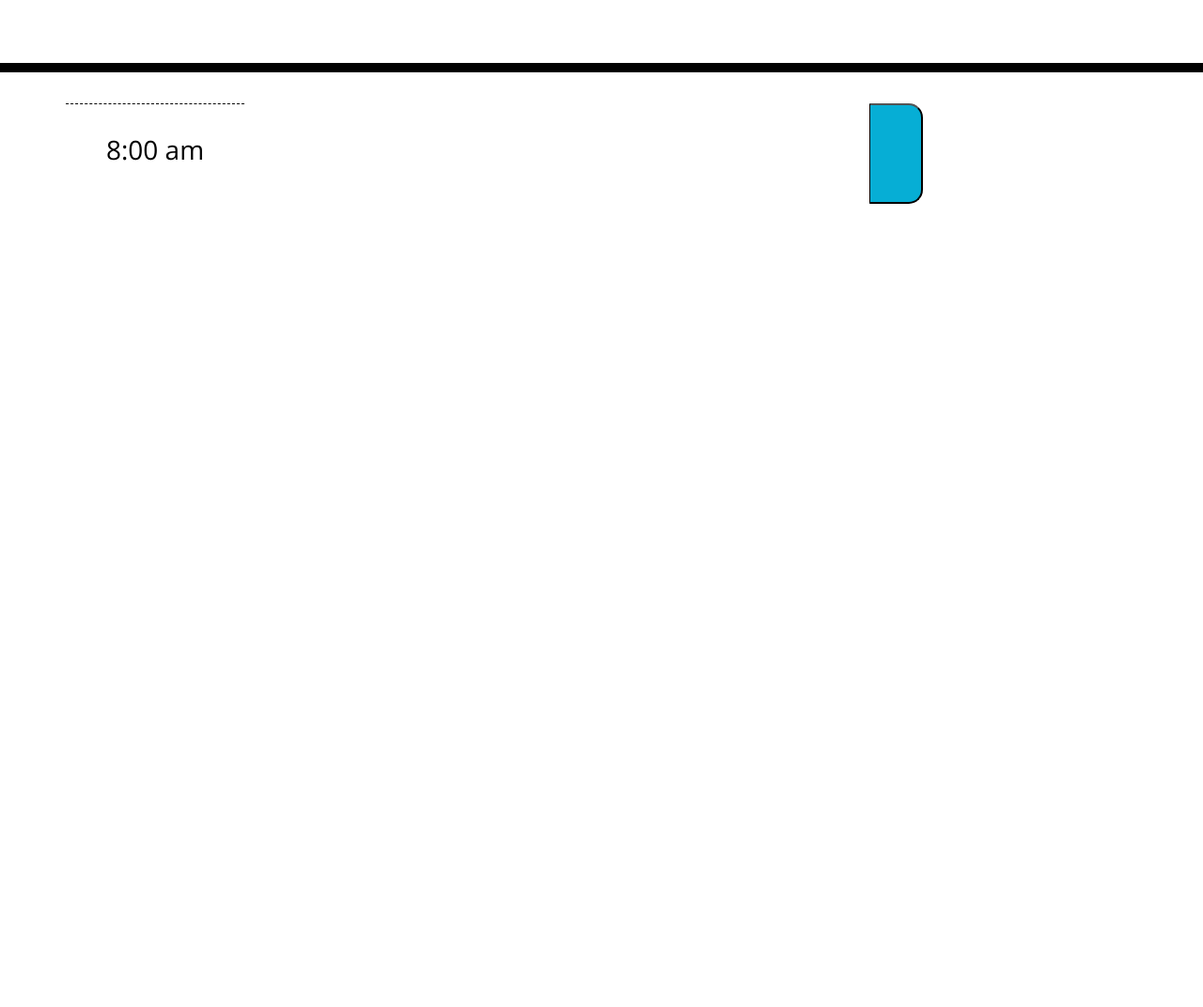
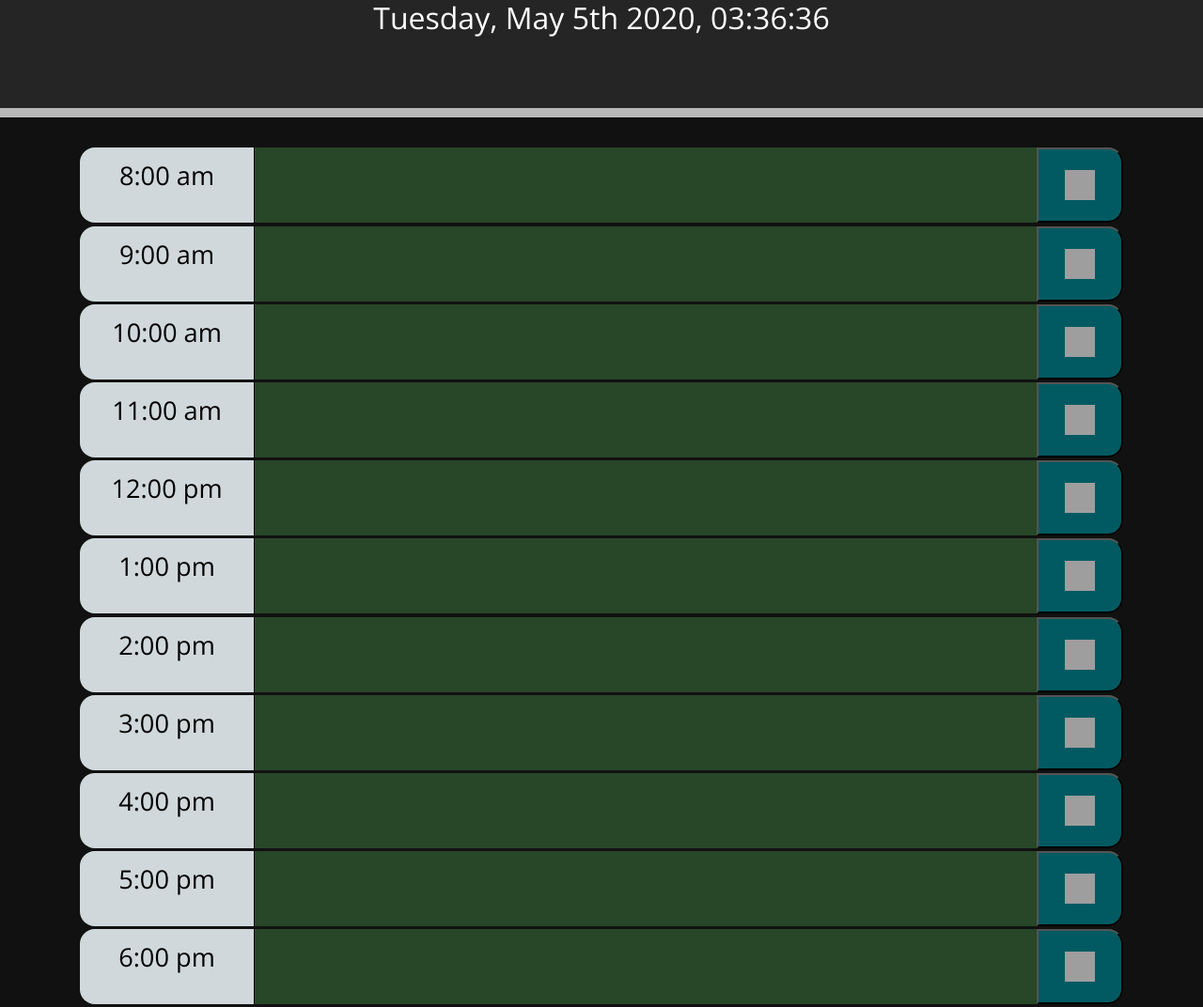
Before and after one commit to Ashaw916/scheduler, a plain HTML site: page index.html in a window 1280 px wide. Shown: the part 191-1263 px from the top of the page at 94% size. Before the commit the page ends 800 px from the top, so only its background shows below. Drawn offline with nearby package versions, Linux system fonts and the light colour scheme; grey boxes are pictures that could not be loaded.

Commit message:
added all functionality and structure

```diff
--- a/Assets/css/style.css
+++ b/Assets/css/style.css
@@ -2,66 +2,77 @@ body {
   font-family: 'Open Sans', sans-serif;
   font-size: 16px;
   line-height: 1;
+  background-color: #111111;
+  color: white;
 }
 
 textarea{
   background: transparent;
   border: none;
   resize: none;
-  color: #000000;
+  color: #ffffff;
   border-left: 1px solid black;
   padding: 10px;
 }
 
 .jumbotron {
   text-align: center;
-  background-color: transparent;
-  color: black;
+  background-color: #252525;
+  color: white;
   border-radius: 0;
-  border-bottom: 10px solid black;
+  border-bottom: 10px solid rgb(185, 185, 185);
+}
+#currentDay {
+  color: white;
+  font-size: 2rem;
 }
 
 .description{
+  background: transparent;
   white-space: pre-wrap;
+
 }
 
 .time-block{
   text-align: center;
-  border-radius: 15px;
+  border-radius: 1rem;
+  margin: .2rem 0;
 }
 
 .row {
   white-space: pre-wrap;
   height: 80px;
-  border-top: 1px solid white;;
 }
 
 .hour {
-  background-color: #ffffff;
+  text-align: center;
+  font-size: 1.7rem;
+  padding: 1rem;
+  background-color: #d0d8db;
   color: #000000;
-  border-top: 1px dashed #000000;
+  border-top-left-radius: 1rem;
+  border-bottom-left-radius: 1rem;
 }
 
 .past {
-  background-color: #d3d3d3;
+  background-color: #3d3d3d;
   color: white;
 }
 
 .present {
-  background-color: #ff6961;
+  background-color: #532623;
   color: white;
 }
 
 .future {
-  background-color: #77dd77;
+  background-color: #284628;
   color: white;
 }
 
 .saveBtn {
-  border-left: 1px solid black;
-  border-top-right-radius: 15px;
-  border-bottom-right-radius: 15px;
-  background-color: #06AED5;
+  border-top-right-radius: 1rem;
+  border-bottom-right-radius: 1rem;
+  background-color: rgb(1, 90, 98);
   color: white;
 }
 
@@ -69,3 +80,8 @@ textarea{
   font-size: 20px;
   transition: all .3s ease-in-out;
 }
+
+#saveLogo {
+  height: 2rem;
+  width: 2rem;
+}
--- a/Assets/js/script.js
+++ b/Assets/js/script.js
@@ -0,0 +1,61 @@
+var currentHour = moment().hour()
+console.log(currentHour);
+
+var currentDate = moment().format("dddd, MMMM Do YYYY, hh:mm:ss");
+console.log(currentDate)
+
+$(document).ready(function() {
+    showDate();
+    //for loop to get all events by id
+    for (var i = 8; i<18; i++) {
+        $("#hour-"+ i).val(localStorage.getItem("hour-"+i));
+
+        console.log(i);
+    };
+
+    // show the colors // based on the current time
+
+    $("textarea").each(function(){
+        console.log(this);
+
+        //get time of event
+        let hour= parseInt($(this).attr("id").split("-")[1]);
+
+        //add classes based on time
+        if (hour < currentHour){
+            $(this).parent().addClass("past");
+        }
+        else if (hour === currentHour) {
+            $(this).parent().addClass("present");
+        }
+
+        else {
+            $(this).parent().addClass("future");
+        }
+
+    })
+
+
+    $(".saveBtn").on("click", function() {
+        console.log(this)
+
+        // store description
+        let note =$(this).siblings("textarea").val()
+
+        // store hour of event
+        let hour= $(this).siblings("textarea").attr("id")
+        //.split("-")[1]
+
+
+        console.log(note, hour)
+
+        //add hour and description to local storege
+        localStorage.setItem(hour, note)
+
+    })
+
+    function showDate() {
+        $("#currentDay").append(currentDate);
+    }
+
+});
--- a/index.html
+++ b/index.html
@@ -4,20 +4,24 @@
     <meta charset="UTF-8" />
     <meta name="viewport" content="width=device-width, initial-scale=1.0" />
     <meta http-equiv="X-UA-Compatible" content="ie=edge" />
+    <!-- link to bootstrap-->
     <link
       rel="stylesheet"
       href="https://stackpath.bootstrapcdn.com/bootstrap/4.3.1/css/bootstrap.min.css"
     />
+    <!--link to font-->
     <link
       rel="stylesheet"
       href="https://use.fontawesome.com/releases/v5.8.1/css/all.css"
       integrity="sha384-50oBUHEmvpQ+1lW4y57PTFmhCaXp0ML5d60M1M7uH2+nqUivzIebhndOJK28anvf"
       crossorigin="anonymous"
     />
+    <!--link to font-->
     <link
       href="https://fonts.googleapis.com/css?family=Open+Sans&display=swap"
       rel="stylesheet"
     />
+    <!--link to css-->
     <link rel="stylesheet" href="./Assets/css/style.css" />
     <title>Work Day Scheduler</title>
   </head>
@@ -28,21 +32,161 @@
       <p class="lead">A simple calendar app for scheduling your work day</p>
       <p id="currentDay" class="lead"></p>
     </header>
+
     <div class="container">
+
       <!-- Timeblocks go here -->
       <div class="row time-block">
+
         <!--hour-->
-        <div class="col-md-2 hour">
-        <h3>8:00 am</h3>
-        </div>
+        <div class="col-md-2 hour">8:00 am</div>
+
         <!--description-->
-        <div class="col-md-7 description">
+        <textarea id="hour-8" class="col-md-9 description"></textarea>
 
-        </div>
-          <!--save button-->
-          <button class="saveBtn">
+        <!--save button-->
+        <button class="col-md-1 saveBtn"><img id="saveLogo" src="https://www.pngmart.com/files/7/Save-PNG-Image.png" ></button>
 
-          </button>
+
+      </div>
+
+      <!-- Timeblocks go here -->
+      <div class="row time-block">
+
+        <!--hour-->
+        <div class="col-md-2 hour">9:00 am</div>
+
+        <!--description-->
+        <textarea id="hour-9" class="col-md-9 description"></textarea>
+
+        <!--save button-->
+        <button class="col-md-1 saveBtn"><img id="saveLogo" src="https://www.pngmart.com/files/7/Save-PNG-Image.png" ></button>
+
+
+      </div>
+
+      <div class="row time-block">
+
+        <!--hour-->
+        <div class="col-md-2 hour">10:00 am</div>
+
+        <!--description-->
+        <textarea id="hour-10" class="col-md-9 description"></textarea>
+
+        <!--save button-->
+        <button class="col-md-1 saveBtn"><img id="saveLogo" src="https://www.pngmart.com/files/7/Save-PNG-Image.png" ></button>
+
+
+      </div>
+
+      <div class="row time-block">
+
+        <!--hour-->
+        <div class="col-md-2 hour">11:00 am</div>
+
+        <!--description-->
+        <textarea id="hour-11" class="col-md-9 description"></textarea>
+
+        <!--save button-->
+        <button class="col-md-1 saveBtn"><img id="saveLogo" src="https://www.pngmart.com/files/7/Save-PNG-Image.png" ></button>
+
+
+      </div>
+
+      <div class="row time-block">
+
+        <!--hour-->
+        <div class="col-md-2 hour">12:00 pm</div>
+
+        <!--description-->
+        <textarea id="hour-12" class="col-md-9 description"></textarea>
+
+        <!--save button-->
+        <button class="col-md-1 saveBtn"><img id="saveLogo" src="https://www.pngmart.com/files/7/Save-PNG-Image.png" ></button>
+
+
+      </div>
+
+      <div class="row time-block">
+
+        <!--hour-->
+        <div class="col-md-2 hour">1:00 pm</div>
+
+        <!--description-->
+        <textarea id="hour-13" class="col-md-9 description"></textarea>
+
+        <!--save button-->
+        <button class="col-md-1 saveBtn"><img id="saveLogo" src="https://www.pngmart.com/files/7/Save-PNG-Image.png" ></button>
+
+
+      </div>
+
+      <div class="row time-block">
+
+        <!--hour-->
+        <div class="col-md-2 hour">2:00 pm</div>
+
+        <!--description-->
+        <textarea id="hour-14" class="col-md-9 description"></textarea>
+
+        <!--save button-->
+        <button class="col-md-1 saveBtn"><img id="saveLogo" src="https://www.pngmart.com/files/7/Save-PNG-Image.png" ></button>
+
+
+      </div>
+
+      <div class="row time-block">
+
+        <!--hour-->
+        <div class="col-md-2 hour">3:00 pm</div>
+
+        <!--description-->
+        <textarea id="hour-15" class="col-md-9 description"></textarea>
+
+        <!--save button-->
+        <button class="col-md-1 saveBtn"><img id="saveLogo" src="https://www.pngmart.com/files/7/Save-PNG-Image.png" ></button>
+
+
+      </div>
+
+      <div class="row time-block">
+
+        <!--hour-->
+        <div class="col-md-2 hour">4:00 pm</div>
+
+        <!--description-->
+        <textarea id="hour-16" class="col-md-9 description"></textarea>
+
+        <!--save button-->
+        <button class="col-md-1 saveBtn"><img id="saveLogo" src="https://www.pngmart.com/files/7/Save-PNG-Image.png" ></button>
+
+
+      </div>
+
+      <div class="row time-block">
+
+        <!--hour-->
+        <div class="col-md-2 hour">5:00 pm</div>
+
+        <!--description-->
+        <textarea id="hour-17" class="col-md-9 description"></textarea>
+
+        <!--save button-->
+        <button class="col-md-1 saveBtn"><img id="saveLogo" src="https://www.pngmart.com/files/7/Save-PNG-Image.png" ></button>
+
+
+      </div>
+      <div class="row time-block">
+
+        <!--hour-->
+        <div class="col-md-2 hour">6:00 pm</div>
+
+        <!--description-->
+        <textarea id="hour-18" class="col-md-9 description"></textarea>
+
+        <!--save button-->
+        <button class="col-md-1 saveBtn"><img id="saveLogo" src="https://www.pngmart.com/files/7/Save-PNG-Image.png" ></button>
+
 
       </div>
 
```
